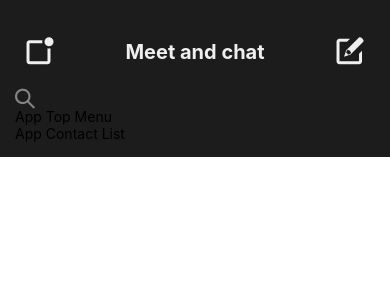
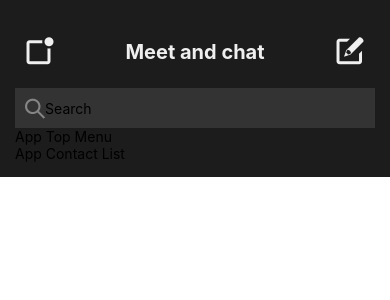
Before and after one commit to onyegood/zoom-clone, a React Native app in the folder mobile/: screen / in a window 390 px wide. Shown: the top 300 px of the page. Built offline with nearby package versions, Linux system fonts and the light colour scheme.

Commit message:
Started working on search component

```diff
--- a/mobile/src/components/search-bar/index.tsx
+++ b/mobile/src/components/search-bar/index.tsx
@@ -1,4 +1,4 @@
-import {Text, View} from 'react-native'
+import {StyleSheet, Text, View} from 'react-native'
 
 import Fontisto from '../icons/Fontisto'
 import React from 'react'
@@ -7,10 +7,23 @@ interface Props {}
 
 const SearchComponent: React.FC<Props> = () => {
   return (
-    <View>
+    <View style={_style.container}>
       <Fontisto name='search' size={20} color='#858585' />
+      <Text style={_style.searchText}>Search</Text>
     </View>
   )
 }
 
+const _style = StyleSheet.create({
+  container: {
+    backgroundColor: '#333333',
+    flexDirection: 'row',
+    paddingHorizontal: 10,
+    height: 40,
+    alignItems: 'center'
+  },
+  searchText: {
+
+  }
+})
 export default SearchComponent
```
